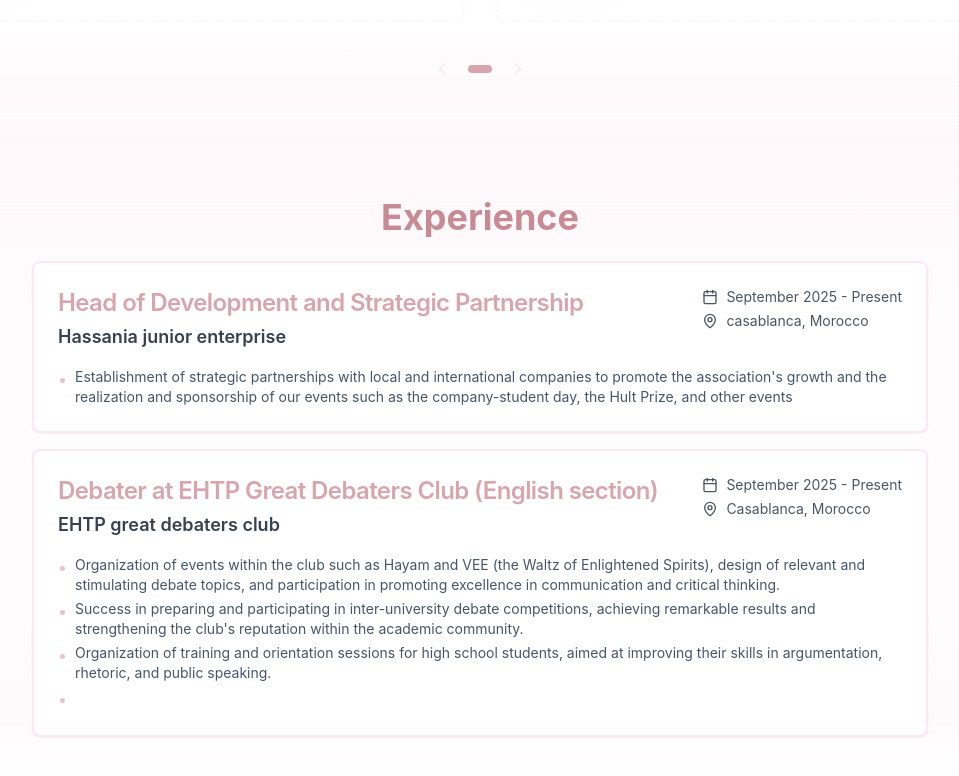
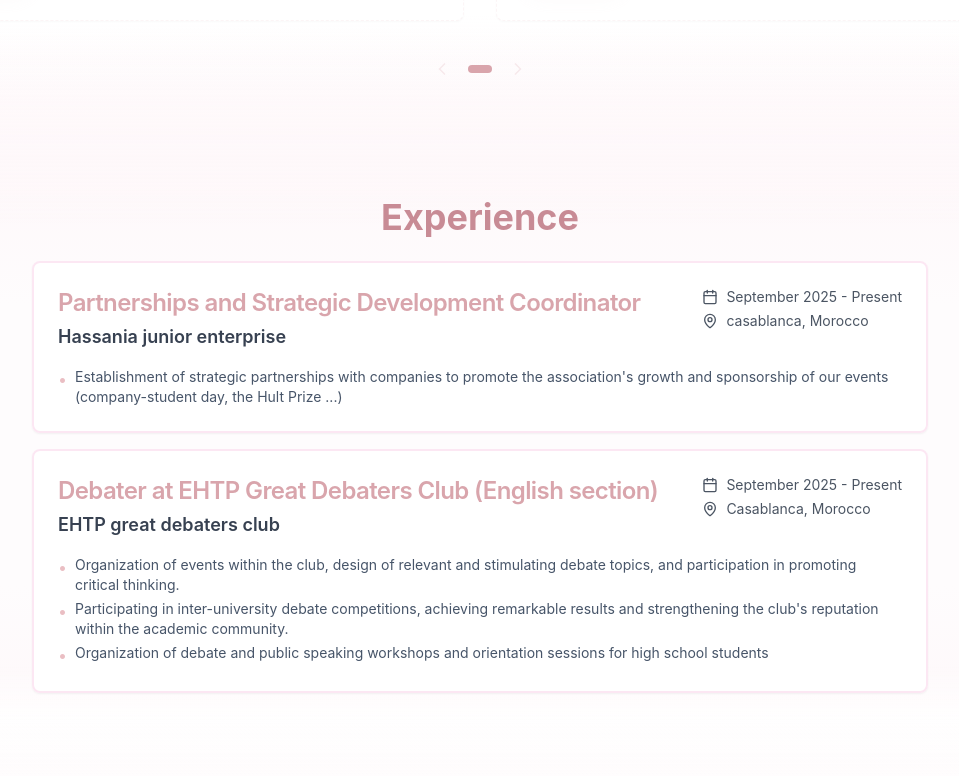
Before and after one commit to nassimaBouchta/portfolio, a React (Vite) app: page / in a window 1280 px wide. Shown: the part 1962-2738 px from the top of the page, without its empty margins (160-1119 px from the left). Built offline with nearby package versions, Linux system fonts and the light colour scheme; no server answers; a web font is replaced by a local one.

Commit message:
this is the final one inchallah now for real

```diff
--- a/src/components/section/About.tsx
+++ b/src/components/section/About.tsx
@@ -23,9 +23,9 @@
   ];
 
   const profileImages = [
-    { src: profile1, caption: "photo 1" },
-    { src: profile2, caption: "photo 2" },
-    { src: profile3, caption: "photo 3" }
+    { src: profile1, caption: "Me participating in an orientation workshop for high school students" },
+    { src: profile2, caption: "Me debating as a third speaker in VEE competition" },
+    { src: profile3, caption: "Me debating as a second speaker in the finals of Invectus (ENCG Fes)" }
   ];
 
 
--- a/src/components/section/Experience.tsx
+++ b/src/components/section/Experience.tsx
@@ -8,12 +8,12 @@
   const themeColors = useThemeColors();
   const experiences = [
     {
-      title: "Head of Development and Strategic Partnership",
+      title: "Partnerships and Strategic Development Coordinator",
       company: "Hassania junior enterprise",
       location: "casablanca, Morocco",
       period: "September 2025 - Present",
       description: [
-        "Establishment of strategic partnerships with local and international companies to promote the association's growth and the realization and sponsorship of our events such as the company-student day, the Hult Prize, and other events",
+        "Establishment of strategic partnerships with companies to promote the association's growth and sponsorship of our events (company-student day, the Hult Prize ...)",
       ]
     },
     {
@@ -22,10 +22,10 @@
       location: "Casablanca, Morocco",
       period: "September 2025 - Present",
       description: [
-        "Organization of events within the club such as Hayam and VEE (the Waltz of Enlightened Spirits), design of relevant and stimulating debate topics, and participation in promoting excellence in communication and critical thinking.",
-        "Success in preparing and participating in inter-university debate competitions, achieving remarkable results and strengthening the club's reputation within the academic community.",
-        "Organization of training and orientation sessions for high school students, aimed at improving their skills in argumentation, rhetoric, and public speaking.",
-        ""
+        "Organization of events within the club, design of relevant and stimulating debate topics, and participation in promoting critical thinking.",
+        "Participating in inter-university debate competitions, achieving remarkable results and strengthening the club's reputation within the academic community.",
+        "Organization of debate and public speaking workshops and orientation sessions for high school students",
+
       ]
     },
 
```
